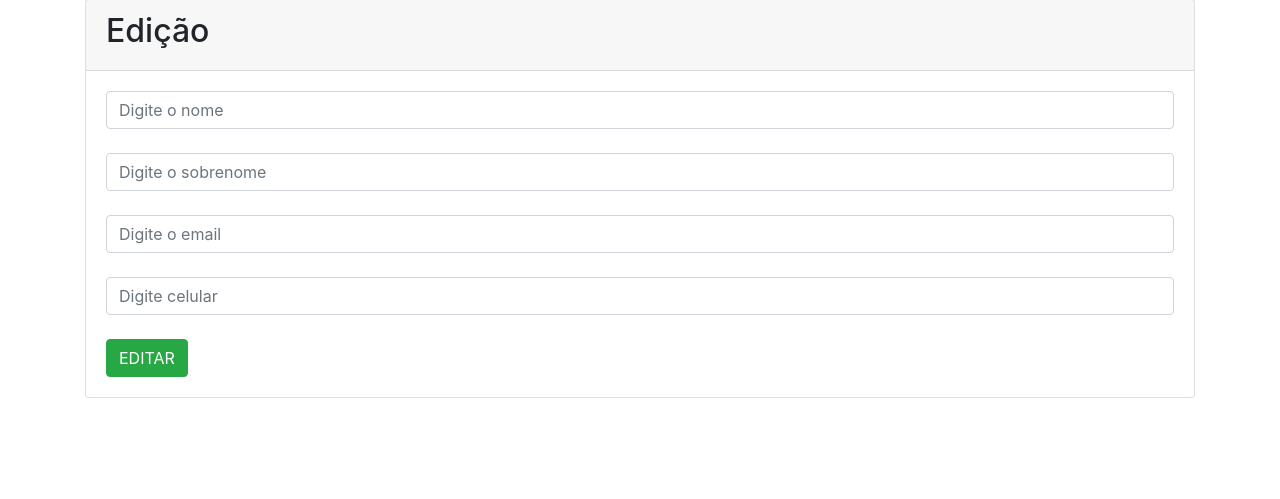
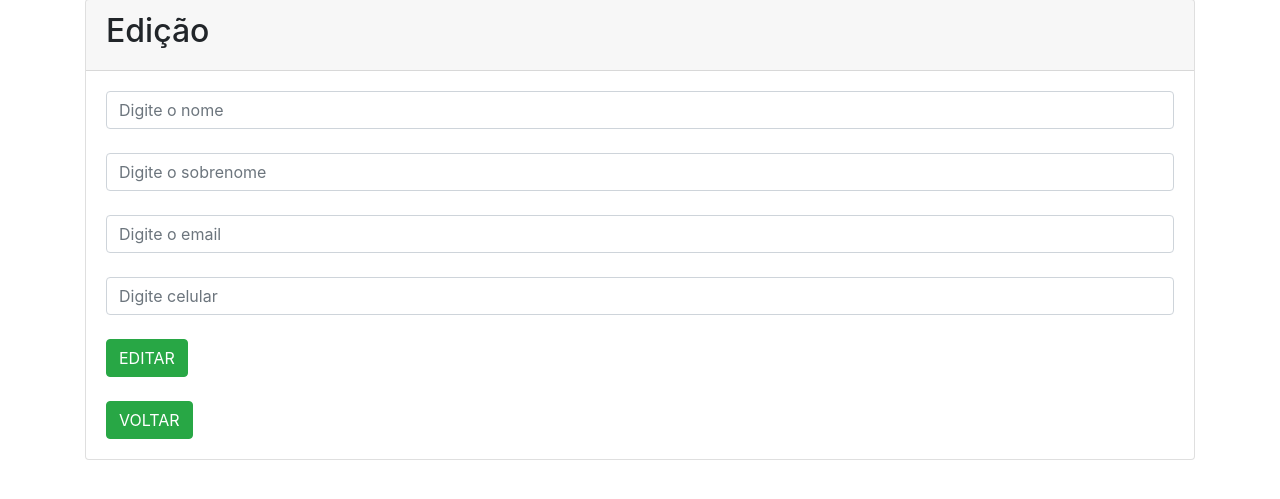
Before and after one commit to FelipeMel0/CRUD-Php-MySql, a PHP site: page /cadastro/editar.php?cod_pessoa=1 in a window 1280 px wide. Shown: the part 90-589 px from the top of the page. Run offline with PHP 8.4, Linux system fonts and the light colour scheme; data that the repository does not hold is empty.

Commit message:
Mudando a tela de edição

```diff
--- a/cadastro/editar.php
+++ b/cadastro/editar.php
@@ -30,6 +30,10 @@ $usuario = mysqli_fetch_array($resultado);
                 <br />
                 <button class="btn btn-success" name="editar">EDITAR</button>
             </form>
+            <br />
+            <form action="../listagem/index.php">
+                <button class="btn btn-success">VOLTAR</button>
+            </form>
         </div>
     </div>
 </div>
```
Also changed, not shown: cadastro/acoes.php (+0 -33 lines).
